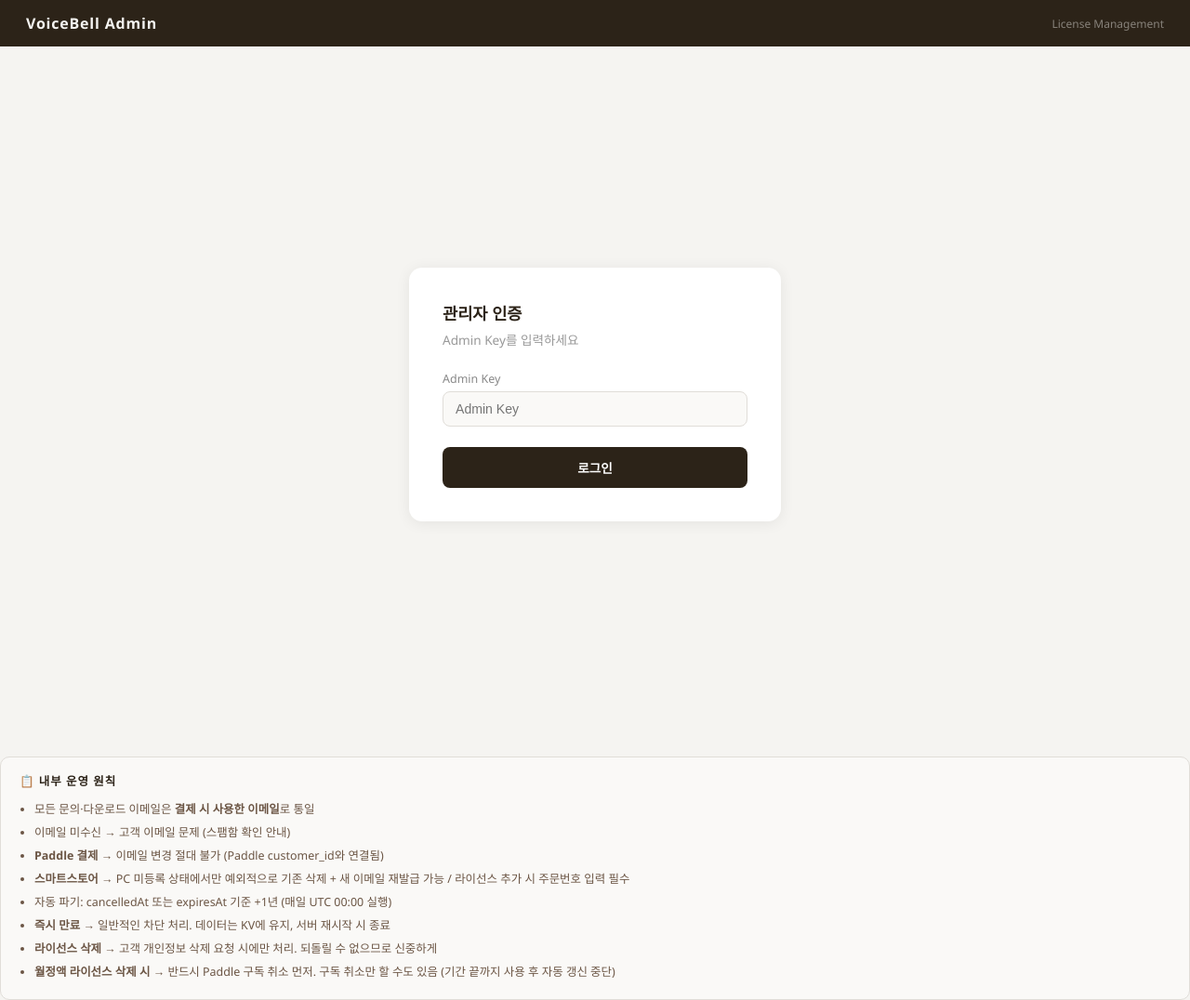
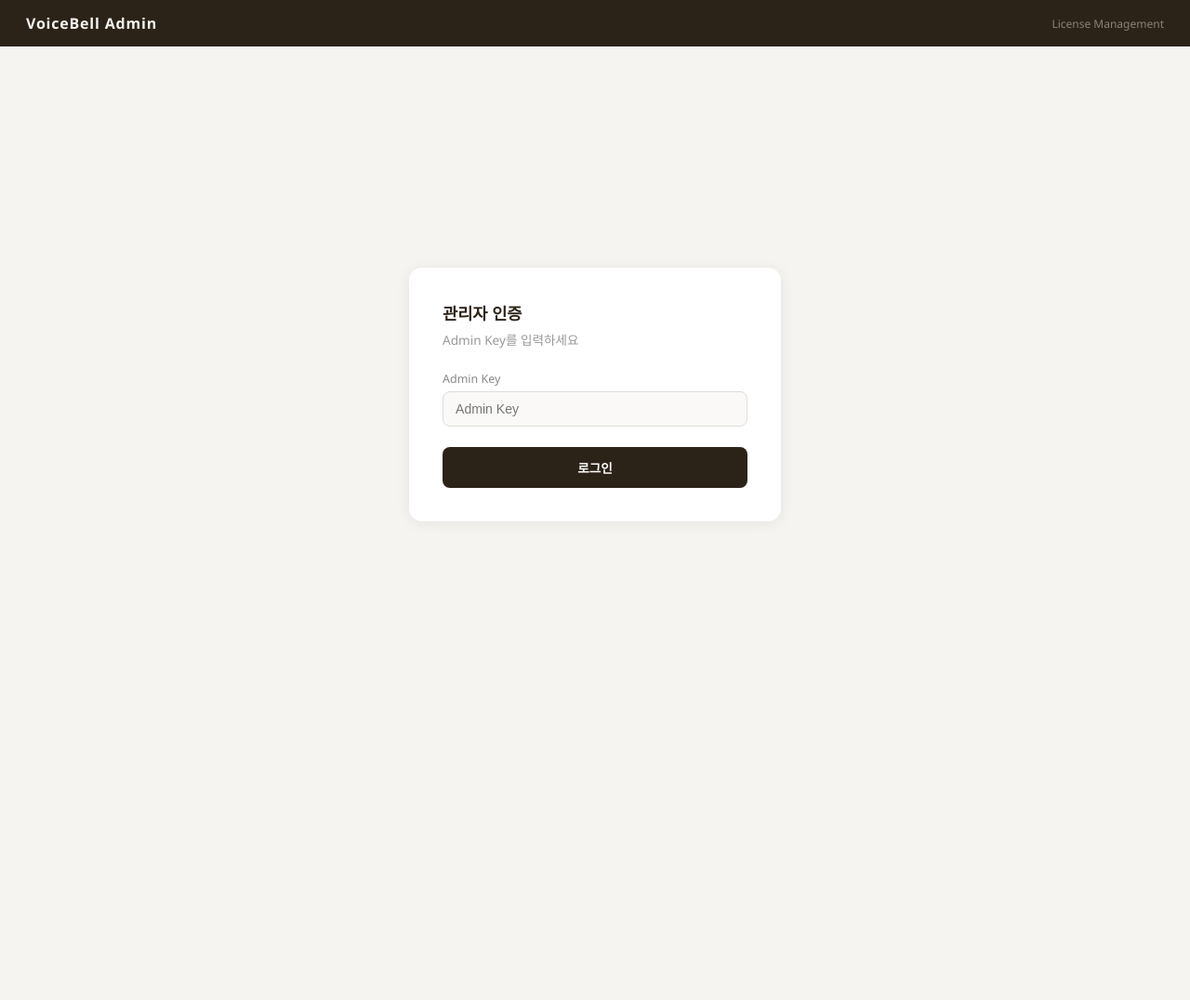
Before and after one commit to voicebell2026/voicebell2026, a plain HTML site: page admin.html in a window 1280 px wide. Shown: the whole page at 93% size. After the commit the page ends 800 px from the top, so only its background shows below. Drawn offline with Linux system fonts and the light colour scheme.

Commit message:
Add files via upload

```diff
--- a/admin.html
+++ b/admin.html
@@ -689,20 +689,6 @@ function toast(msg, isError=false) {
 }
 </script>
 
-  <!-- 내부 운영 원칙 -->
-  <div style="border:1px solid #e0ddd8; border-radius:10px; padding:16px 20px; background:#faf9f7; margin-top:16px;">
-    <div style="font-size:0.78rem; font-weight:600; color:#2C2318; margin-bottom:10px; letter-spacing:1px;">📋 내부 운영 원칙</div>
-    <ul style="font-size:0.78rem; color:#6B5544; line-height:2; margin:0; padding-left:16px;">
-      <li>모든 문의·다운로드 이메일은 <strong>결제 시 사용한 이메일</strong>로 통일</li>
-      <li>이메일 미수신 → 고객 이메일 문제 (스팸함 확인 안내)</li>
-      <li><strong>Paddle 결제</strong> → 이메일 변경 절대 불가 (Paddle customer_id와 연결됨)</li>
-      <li><strong>스마트스토어</strong> → PC 미등록 상태에서만 예외적으로 기존 삭제 + 새 이메일 재발급 가능 / 라이선스 추가 시 주문번호 입력 필수</li>
-      <li>자동 파기: cancelledAt 또는 expiresAt 기준 +1년 (매일 UTC 00:00 실행)</li>
-      <li><strong>즉시 만료</strong> → 일반적인 차단 처리. 데이터는 KV에 유지, 서버 재시작 시 종료</li>
-      <li><strong>라이선스 삭제</strong> → 고객 개인정보 삭제 요청 시에만 처리. 되돌릴 수 없으므로 신중하게</li>
-      <li><strong>월정액 라이선스 삭제 시</strong> → 반드시 Paddle 구독 취소 먼저. 구독 취소만 할 수도 있음 (기간 끝까지 사용 후 자동 갱신 중단)</li>
-    </ul>
-  </div>
 
 </body>
 </html>
```
